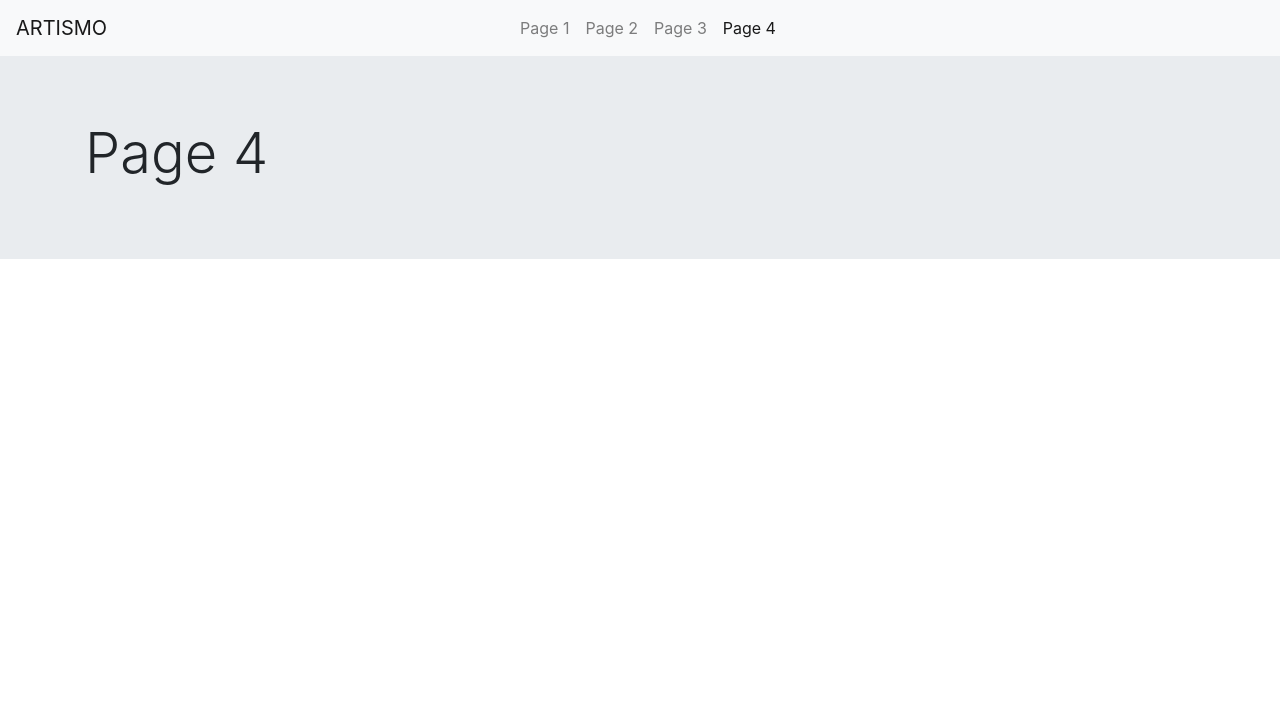
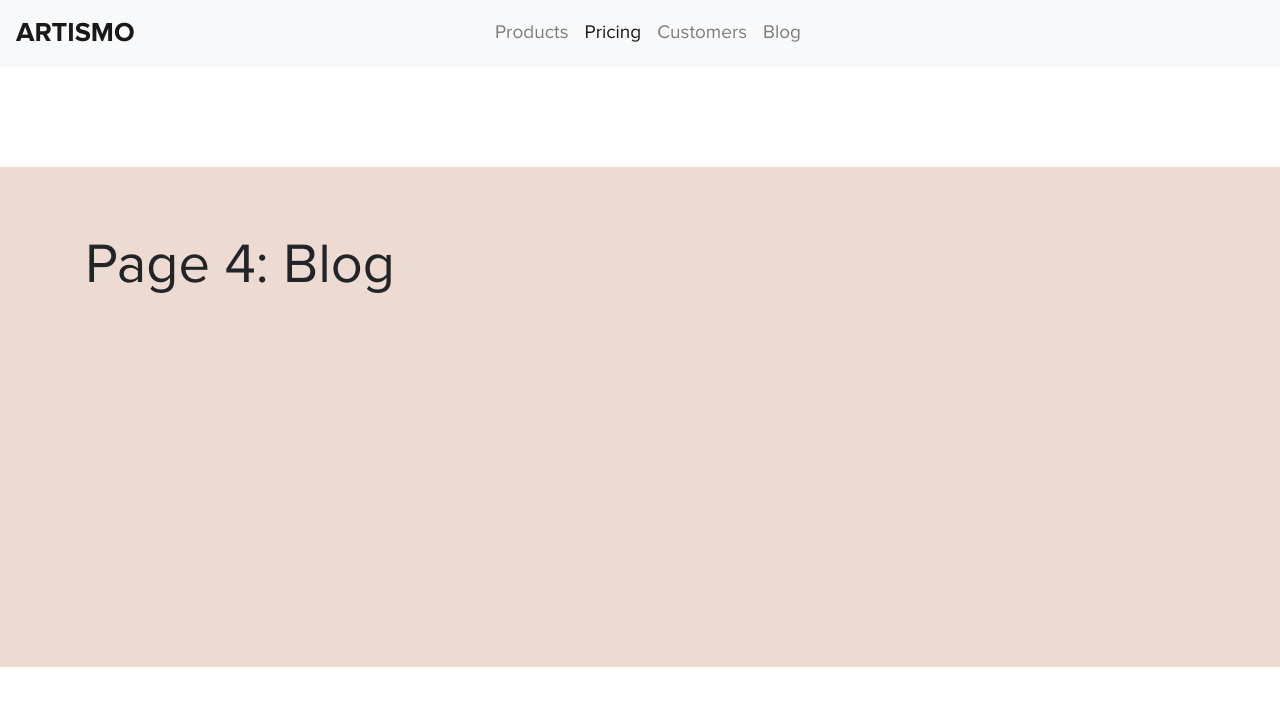
Before and after one commit to AviMKabir/service-site, a plain HTML site: page page4.html in a window 1280 px wide. Drawn offline with nearby package versions, Linux system fonts and the light colour scheme.

Commit message:
basic site finished

```diff
--- a/page4.html
+++ b/page4.html
@@ -5,7 +5,7 @@
     <meta name="viewport" content="width=device-width, initial-scale=1.0">
     <meta http-equiv="X-UA-Compatible" content="ie=edge">
     <link rel="stylesheet" href="https://stackpath.bootstrapcdn.com/bootstrap/4.4.1/css/bootstrap.min.css" integrity="sha384-Vkoo8x4CGsO3+Hhxv8T/Q5PaXtkKtu6ug5TOeNV6gBiFeWPGFN9MuhOf23Q9Ifjh" crossorigin="anonymous">
-
+<link rel="stylesheet" href="style.css">
     <title>Page 4</title>
 </head>
 <body>
@@ -16,25 +16,27 @@
             <span class="navbar-toggler-icon"></span>
         </button>
 
-        <a class="navbar-brand w-100" href="./index.html">ARTISMO</a>
+        <a class="navbar-brand w-100" href="./index.html">
+            <div class="logo"> ARTISMO </div>
+        </a>
         <div class="navbar-collapse collapse w-100 justify-content-center" id="navbar5">
 
             <ul class="navbar-nav mx-auto">
 
                 <li class="nav-item">
-                    <a class="nav-link " href="./page1.html">Page 1</a>
-                </li>
-
-                <li class="nav-item ">
-                    <a class="nav-link" href="./page3.html">Page 2</a>
-                </li>
-
-                <li class="nav-item ">
-                    <a class="nav-link" href="./page3.html">Page 3</a>
+                    <a class="nav-link " href="./page1.html">Products</a>
                 </li>
 
                 <li class="nav-item active">
-                    <a class="nav-link" href="#">Page 4</a>
+                    <a class="nav-link" href="./page2.html">Pricing</a>
+                </li>
+
+                <li class="nav-item">
+                    <a class="nav-link" href="./page3.html">Customers</a>
+                </li>
+
+                <li class="nav-item">
+                    <a class="nav-link" href="#">Blog </a>
                 </li>
 
             </ul>
@@ -47,7 +49,7 @@
 
     <div class="jumbotron jumbotron-fluid">
         <div class="container">
-          <h1 class="display-4">Page 4</h1>
+          <h1 class="display-4">Page 4: Blog</h1>
 
           <!-- put stuff here -->
 
```
Also changed, not shown: page3.html (+12 -10 lines), ._index.html, 1 other file.
